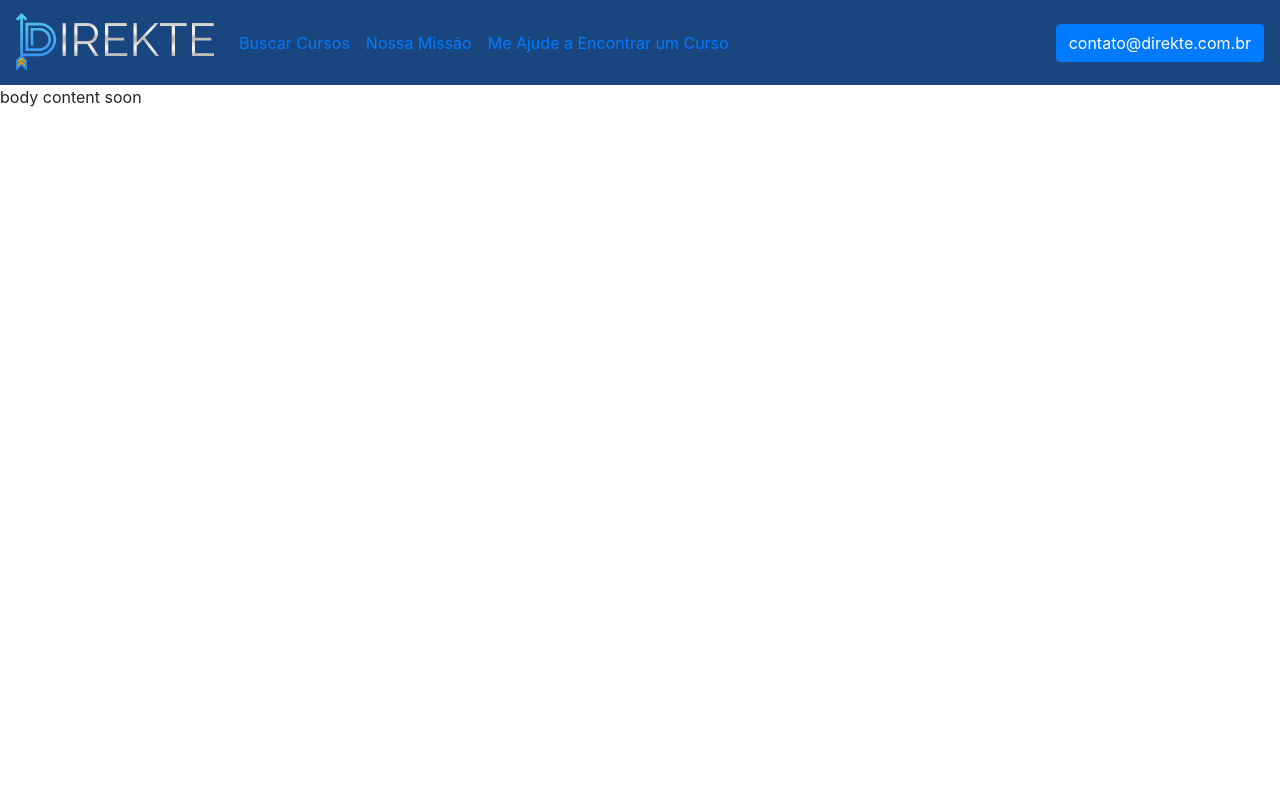
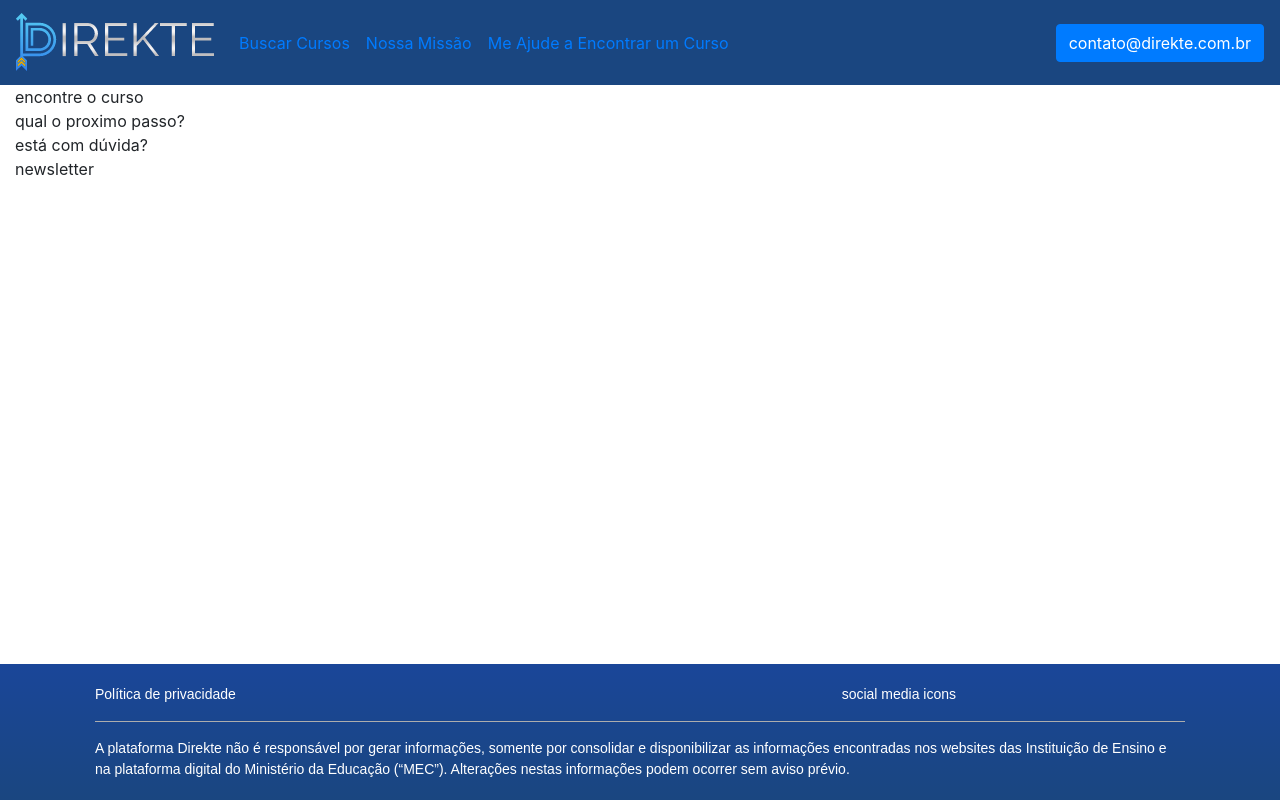
Before and after one commit to brunomorello/dkt_frontend_v2, an Angular app in the folder dkt-frontend/: page / in a window 1280 px wide. Built offline with nearby package versions, Linux system fonts and the light colour scheme.

Commit message:
Footer created

```diff
--- a/dkt-frontend/src/app/app.component.html
+++ b/dkt-frontend/src/app/app.component.html
@@ -1,10 +1,30 @@
 <div>
   <dkt-header></dkt-header>
   <main>
-    <div class="page-content">
-      body content soon
+    <div class="container-fluid">
+      <div class="row">
+        <div class="col">
+          encontre o curso
+        </div>
+      </div>
+      <div class="row">
+        <div class="col">
+          qual o proximo passo?
+        </div>
+      </div>
+      <div class="row">
+        <div class="col">
+          está com dúvida?
+        </div>
+      </div>
+      <div class="row">
+        <div class="col">
+          newsletter
+        </div>
+      </div>
     </div>
   </main>
+  <dkt-footer></dkt-footer>
 </div>
 
 <router-outlet></router-outlet>
--- a/dkt-frontend/src/app/app.module.ts
+++ b/dkt-frontend/src/app/app.module.ts
@@ -4,11 +4,13 @@ import { NgModule } from '@angular/core';
 import { AppRoutingModule } from './app-routing.module';
 import { AppComponent } from './app.component';
 import { HeaderComponent } from "./components/header/header.component";
+import { FooterComponent } from './components/footer/footer.component';
 
 @NgModule({
   declarations: [
     AppComponent,
-    HeaderComponent
+    HeaderComponent,
+    FooterComponent
   ],
   imports: [
     BrowserModule,
--- /dev/null
+++ b/dkt-frontend/src/app/components/footer/footer.component.css
@@ -0,0 +1,13 @@
+footer {
+    background: linear-gradient(#1a4699, #1a4680);
+    color: #ffffff;
+    font-family: sans-serif;
+    font-size: 14px;
+    padding: 20px 80px;
+    position: fixed;
+    bottom: 0;
+}
+
+footer hr {
+    background: #C0C0C0;
+}
--- /dev/null
+++ b/dkt-frontend/src/app/components/footer/footer.component.html
@@ -0,0 +1,26 @@
+<footer>
+  <div class="container-fluid">
+    <div class="row">
+      <div class="col-sm-8">
+        Política de privacidade
+      </div>
+      <div class="col-sm-4">
+        social media icons
+      </div>
+    </div>
+
+    <div class="row">
+      <div class="col">
+        <hr/>
+      </div>
+    </div>
+
+    <div class="row">
+      <div class="col">
+        A plataforma Direkte não é responsável por gerar informações, somente por consolidar e disponibilizar as informações
+        encontradas nos websites das Instituição de Ensino e na plataforma digital do Ministério da Educação (“MEC”). Alterações
+        nestas informações podem ocorrer sem aviso prévio.
+      </div>
+    </div>
+  </div>
+</footer>
--- /dev/null
+++ b/dkt-frontend/src/app/components/footer/footer.component.ts
@@ -0,0 +1,15 @@
+import { Component, OnInit } from '@angular/core';
+
+@Component({
+  selector: 'dkt-footer',
+  templateUrl: './footer.component.html',
+  styleUrls: ['./footer.component.css']
+})
+export class FooterComponent implements OnInit {
+
+  constructor() { }
+
+  ngOnInit() {
+  }
+
+}
```
Also changed, not shown: 1 other file (tests, documents, lock files or other folders).
